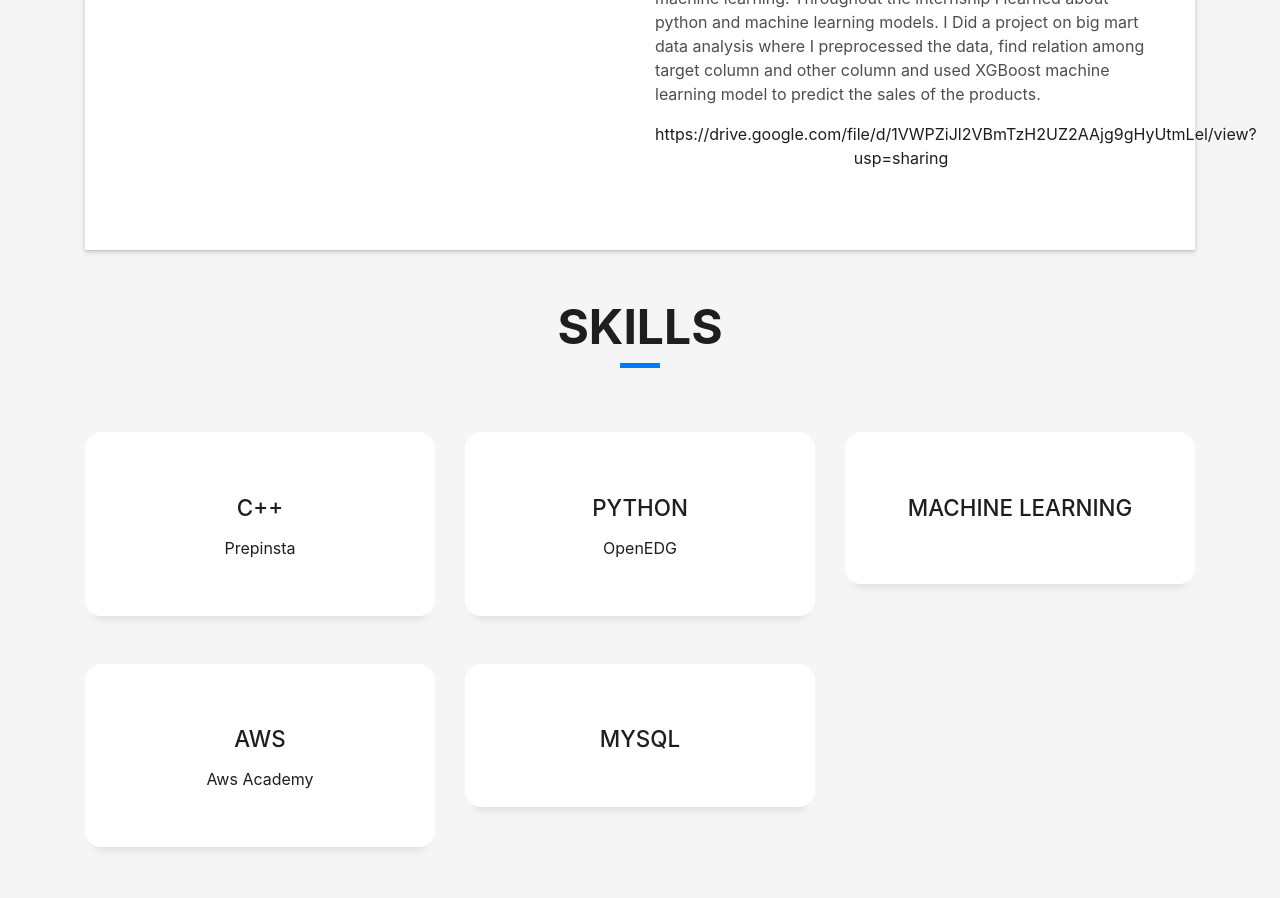
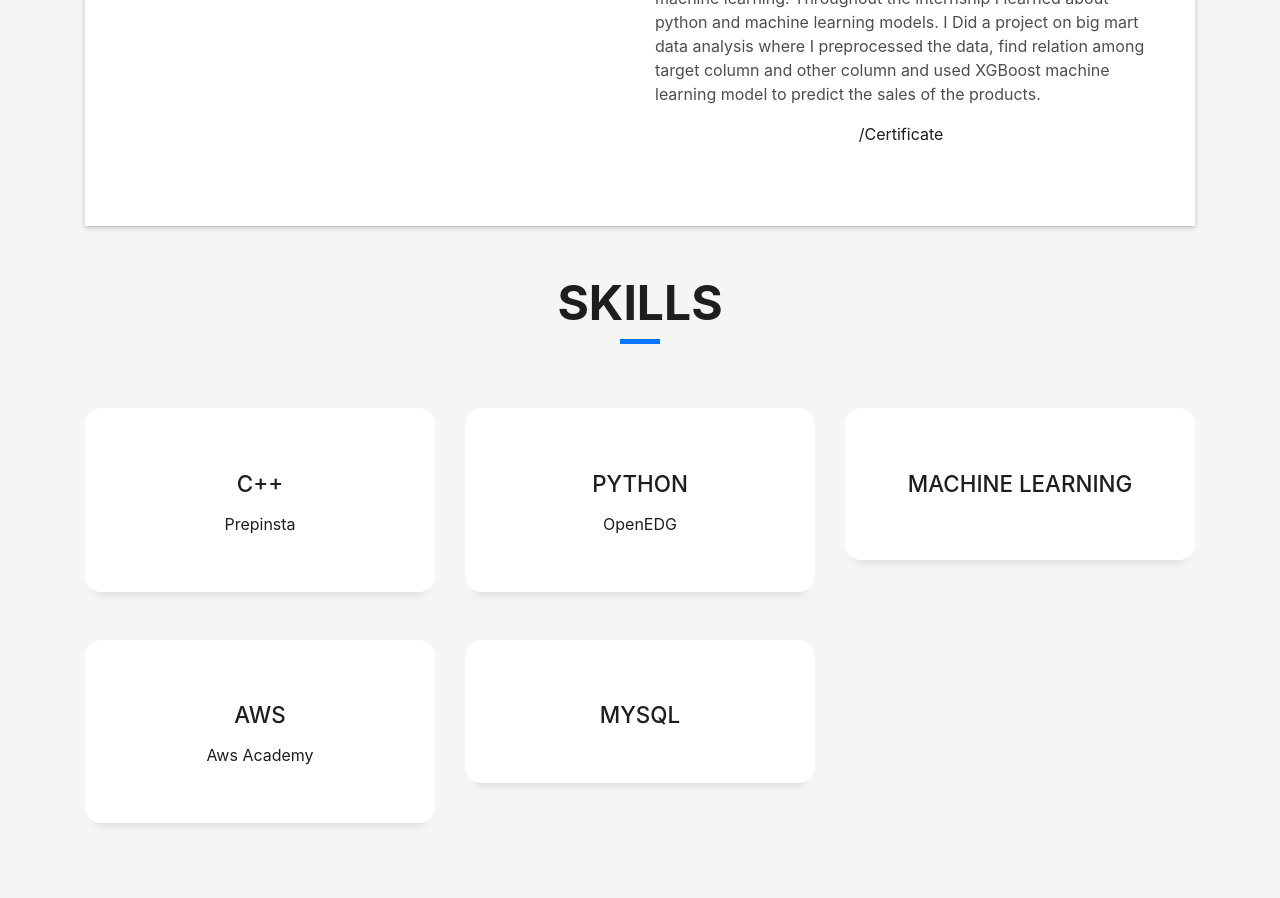
Before and after one commit to ankitlukadey/ankitlukadey.github.io, a plain HTML site: page index.html in a window 1280 px wide. Shown: the part 1312-2210 px from the top of the page. Drawn offline with Linux system fonts and the light colour scheme; files whose address does not match are found by name.

Commit message:
updated certificate link index.html

```diff
--- a/index.html
+++ b/index.html
@@ -153,7 +153,7 @@
                   </p>
 
                   <p class="s-description text-center"><a
-                      href="https://drive.google.com/file/d/1VWPZiJl2VBmTzH2UZ2AAjg9gHyUtmLel/view?usp=sharing" target="_main">https://drive.google.com/file/d/1VWPZiJl2VBmTzH2UZ2AAjg9gHyUtmLel/view?usp=sharing</a>
+                      href="https://drive.google.com/file/d/1VWPZiJl2VBmTzH2UZ2AAjg9gHyUtmLel/view?usp=sharing" target="_main">/Certificate</a>
                   </p>
 
                 </div>
```
